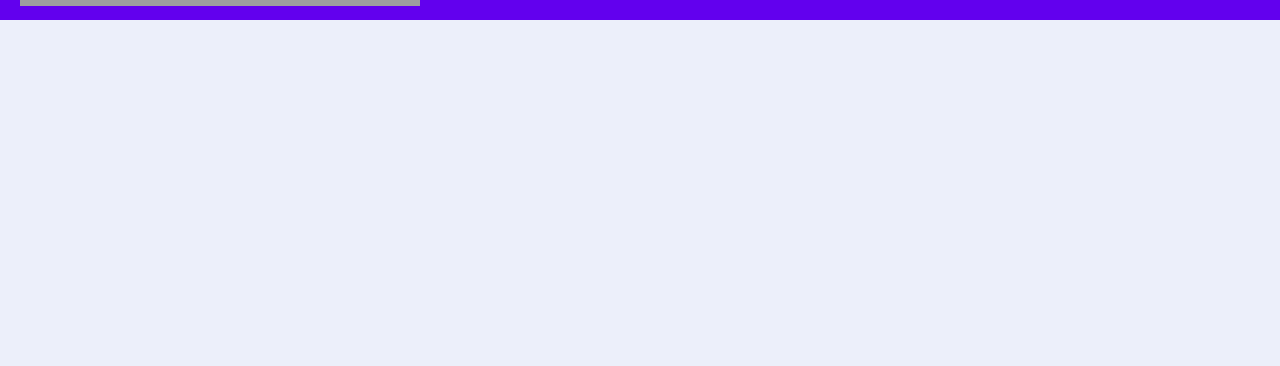
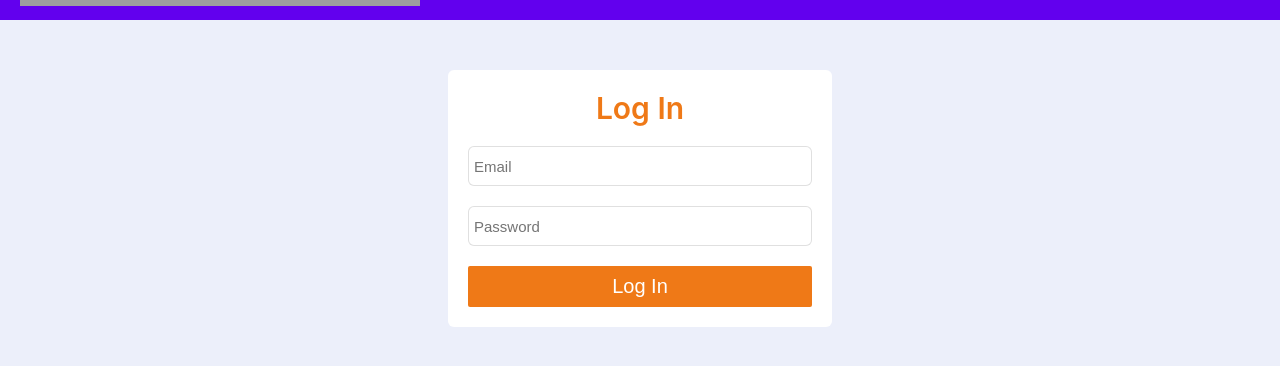
Before and after one commit to banerjee08/codeial-final-live, a React (Create React App) app: page /login in a window 1280 px wide. Shown: the part 304-670 px from the top of the page. Built offline with nearby package versions, Linux system fonts and the light colour scheme; no server answers; grey boxes are pictures that could not be loaded.

Commit message:
Created Login UI

```diff
--- a/src/components/App.js
+++ b/src/components/App.js
@@ -14,10 +14,11 @@
 import Home from './Home';
 import Navbar from './Navbar';
 import Page404 from './Page404';
+import Login from './Login';
 
-const Login = () => {
-  <div>Login</div>;
-};
+// const Login = () => {
+//   <div>Login</div>;
+// };
 
 const Signup = () => {
   <div>Signup</div>;
--- /dev/null
+++ b/src/components/Login.js
@@ -0,0 +1,22 @@
+import React, { Component } from 'react';
+
+class Login extends Component {
+    render() {
+        return (
+            <form className="login-form">
+                <span className="login-signup-header">Log In</span>
+                <div className="field">
+                    <input type="email" placeholder="Email" required />
+                </div>
+                <div className="field">
+                    <input type="password" placeholder="Password" required />
+                </div>
+                <div className="field">
+                    <button>Log In</button>
+                </div>
+            </form>
+        );
+    }
+}
+
+export default Login;
--- a/src/components/index.js
+++ b/src/components/index.js
@@ -3,5 +3,6 @@
 import Navbar from './Navbar';
 import Home from './Home';
 import Page404 from './Page404';
+import Login from './Login';
 
-export { PostsList, App, Navbar, Home, Page404 };
+export { PostsList, App, Navbar, Home, Page404, Login };
```
